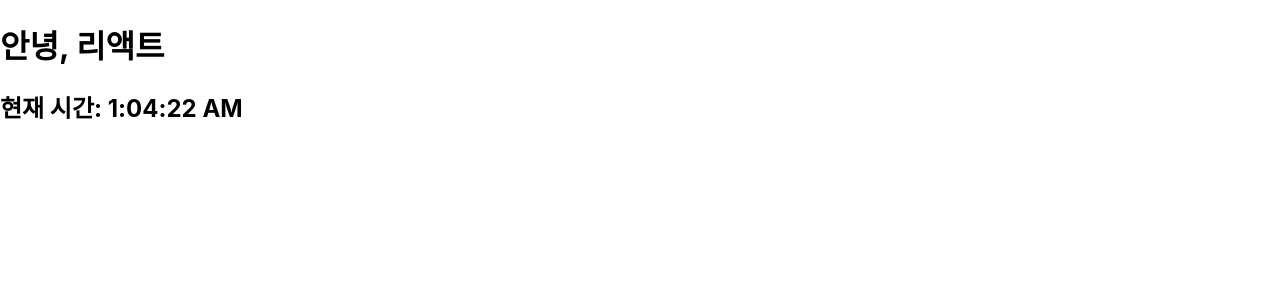
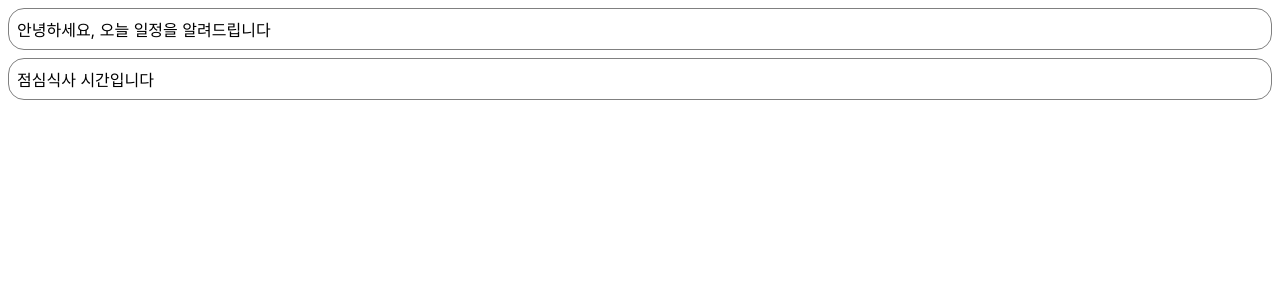
Before and after one commit to SeongEon-P/React-Class, a React (Create React App) app: page / in a window 1280 px wide. Shown: the top 300 px of the page. Built offline with nearby package versions, Linux system fonts and the light colour scheme.

Commit message:
react class_ch6

```diff
--- /dev/null
+++ b/src/chapter05/Board.jsx
@@ -0,0 +1,76 @@
+import React from "react";
+
+
+const styles = {
+    wrapper: {
+        margin: 8,
+        padding: 8,
+        display: "flex",
+        flexDirection: "row",
+        border: "1px solid grey",
+        borderRadius: 16,
+    },
+    imageContainer: {
+        marginLeft: 8,
+        display: "flex",
+        flexDirection: "column",
+        justifycontent: "center",
+    },
+
+    image: {
+        width: 100,
+        height: 100,
+        borderRadius: 25,
+    },
+    contentContainer: {
+        marginLeft: 8,
+        display: "flex",
+        flexDirection: "column",
+        justifycontent: "center",
+    },
+    titleText: {
+        color: "black",
+        fontSize: 20,
+        fontWeight: "bold",
+    },
+    nameText: {
+        color: "black",
+        fontSize: 16,
+        fontWeight: "bold",
+        textAlign: "center",
+    },
+    contentText: {
+        color: "black",
+        fontSize: 16,
+    },
+    dateText: {
+        color: "black",
+        fontSize: 16,
+    },
+};
+
+function User(props){
+    return (
+        <div style={styles.imageContainer}>
+            <img src={props.src} style={styles.image} />
+            <span style={styles.nameText}>{props.name}</span>
+        </div>
+    );
+}
+
+
+function Board(props) {
+    return (
+        <div style={styles.wrapper}>
+            <div>
+                <User src={props.imgUrl} name={props.name} />
+            </div>
+            <div style={styles.contentContainer}>
+                <span style={styles.titleText}>{props.title}</span>
+                <span style={styles.contentText}>{props.content}</span>
+                <span style={styles.dateText}>{props.date}</span>
+            </div >
+        </div >
+    );
+}
+export default Board;
--- /dev/null
+++ b/src/chapter05/BoardList.jsx
@@ -0,0 +1,25 @@
+import React from "react";
+import Board from "./Board";
+
+function BoardList(props){
+    return(
+        <div>
+            <Board
+                title="점심"
+                name="상준"
+                content="점심은 뭘로 먹을까"
+                date={new Date().toLocaleTimeString()}
+                imgUrl="https://mblogthumb-phinf.pstatic.net/MjAxNzAzMzFfNjEg/MDAxNDkwOTM2NjE4MDQy.eIMvlKaVriccpz8TPo-Wyagr3J6oEz_pRe3S32gADVIg.jQUkh4ws9TiGn6y2h2iu3z5xmyKvxrRMgS0rjJVTRPQg.PNG.jkirby/%EC%9E%A0%EB%A7%8C%EB%B3%B4.png?type=w800"
+            />
+
+            <Board
+                title="오늘 학원 끝나고 할 일 있음"
+                name="성언"
+                content="저녁 약속, 영상 편집, 복습"
+                date={new Date().toLocaleTimeString()}
+                imgUrl="https://search.pstatic.net/common/?src=http%3A%2F%2Fblogfiles.naver.net%2FMjAyNDA0MjhfMjQ3%2FMDAxNzE0MzE0MTk4OTE0.H0jnmRzv_RtoRINPYYwfoFjDttbjpBu4i1uh1huaE2og.S9me1RbMMK8MGEvyVFxv_esGORWeuvj5V6R3GDiXZKcg.JPEG%2FIMG_3863.JPG&type=sc960_832"
+            />
+        </div>
+    );
+}
+export default BoardList;
--- /dev/null
+++ b/src/chapter05/Comment.jsx
@@ -0,0 +1,54 @@
+import React from "react";
+
+const styles = {
+    wrapper: {
+        margin: 8,
+        padding: 8,
+        display: "flex",
+        flexDirection: "row",
+        border: "1px solid grey",
+        borderRadius: 16,
+    },
+    imageContainer: {},
+    image: {
+        width: 50,
+        height: 50,
+        borderRadius: 25,
+    },
+    contentContainer: {
+        marginLeft: 8,
+        display: "flex",
+        flexDirection: "column",
+        justifycontent: "center",
+    },
+    nameText: {
+        color: "black",
+        fontSize: 16,
+        fontWeight: "bold",
+    },
+    commentText: {
+        color: "black",
+        fontSize: 16,
+    },
+
+};
+
+
+function Comment(props) {
+    return (
+        <div style={styles.wrapper}>
+            <div style={styles.imageContainer}>
+                <img
+                    src="https://upload.wikimedia.org/wikipedia/commons/8/89/Portrait_Placeholder.png"
+                    style={styles.image}
+                />
+            </div>
+
+            <div style={styles.contentContainer}>
+                <span style={styles.nameText}>{props.name}</span>
+                <span style={styles.commentText}>{props.comment}</span>
+            </div >
+        </div >
+    );
+}
+export default Comment;
--- /dev/null
+++ b/src/chapter05/CommentList.jsx
@@ -0,0 +1,13 @@
+import React from "react";
+import Comment from "./Comment";
+
+function CommentList(props){
+    return(
+        <div>
+            <Comment name="서상준" comment="오늘의 점심은 뭘까요?"/>
+            <Comment name="박성언" comment="글쎄요..."/>
+            <Comment name="카리나" comment="라멘!!"/>
+        </div>
+    );
+}
+export default CommentList;
--- /dev/null
+++ b/src/chapter05/PropsEx.jsx
@@ -0,0 +1,37 @@
+import React from "react";
+
+function Welcome(props) {
+   return (
+      <h1>안녕, {props.name}</h1>
+   );
+}
+
+function Board(props) {
+   return (
+      <div>
+         <h1>{props.title}</h1>
+         <h2>{props.author}</h2>
+         <h3>{props.text}</h3>
+      </div>
+   );
+}
+
+
+function PropsEx(props) {
+   return (
+      <div>
+         <div>
+            <Welcome name="소플" />
+            <Welcome name="홍길동" />
+            <Welcome name="박경미" />
+            <Welcome name="박성언" />
+         </div>
+
+         <div>
+            <Board title="title1" author="상준" text="내용1" />
+            <Board title="title2" author="성언" text="내용2" />
+         </div>
+      </div>
+   )
+}
+export default PropsEx;
--- /dev/null
+++ b/src/chapter06/Notification.jsx
@@ -0,0 +1,43 @@
+import React from "react";
+const styles = {
+    wrapper: {
+        margin: 8,
+        padding: 8,
+        display: "flex",
+        flexDirection: "row",
+        border: "1px solid grey",
+        borderRadius: 16,
+    },
+
+    messageText: {
+        color: "black",
+        fontSize: 16,
+    },
+}
+
+class Notification extends React.Component {
+    constructor(props) {
+        super(props);
+        this.state = {};
+    }
+    componentDidMount() {
+        console.log(`${this.props.id}, componentDidMount() called.`);
+    }
+    componentDidUpdate() {
+        console.log(`${this.props.id}, componentDidUpdate() called.`);
+    }
+    componentWillUnmount() {
+        console.log(`${this.props.id}, componentWillUnmount() called.`);
+    }
+
+    render() {
+        return (
+            <div style={styles.wrapper}>
+                <span style={styles.messageText}>
+                    {this.props.message}
+                </span>
+            </div>
+        );
+    }
+}
+export default Notification;
--- /dev/null
+++ b/src/chapter06/NotificationList.jsx
@@ -0,0 +1,65 @@
+import React from "react";
+import Notification from "./Notification";
+
+const reservedNotifications = [
+    {
+        id:1,
+        message: "안녕하세요, 오늘 일정을 알려드립니다",
+    },
+
+    {
+        id:2,
+        message: "점심식사 시간입니다",
+    },
+
+    {
+        id:3,
+        message: "이제 곧 미팅이 시작됩니다",
+    },
+];
+
+var timer
+
+class NotificationList extends React.Component {
+    constructor(props) {
+        super(props)
+
+        this.state = {
+            notifications: [],
+        };
+    }
+    componentDidMount() {
+        const { notifications } = this.state;
+        timer = setInterval(() => {
+            if (notifications.length < reservedNotifications.length) {
+                const index = notifications.length;
+                notifications.push(reservedNotifications[index]);
+                this.setState({
+                    notifications: notifications,
+                });
+            } else {
+                clearInterval(timer)
+            }
+        }, 3000);
+    }
+
+    componentWillUnmount() {
+        if (timer) {
+            clearInterval(timer)
+        }
+    }
+
+    render() {
+        return (
+            <div>
+                {this.state.notifications.map((notification) => {
+                    return <Notification
+                    key={notification.id}
+                    id={notification.id}
+                    message={notification.message} />
+                })}
+            </div>
+        )
+    }
+}
+export default NotificationList;
--- a/src/index.js
+++ b/src/index.js
@@ -7,20 +7,28 @@ import Library1 from './chapter03/Library1';
 import StudentList from './chapter03/StudentList';
 import ConfirmDialog from './chapter04/ConfirmDialog';
 import Clock from './chapter04/Clock';
+import PropsEx from './chapter05/PropsEx';
+import CommentList from './chapter05/CommentList';
+import BoardList from './chapter05/BoardList';
+import NotificationList from './chapter06/NotificationList';
 
 const root = ReactDOM.createRoot(document.getElementById('root'));
-setInterval( () => {
+// setInterval( () => {
   root.render(
     <React.StrictMode>
       {/* <App /> */}
       {/* <Library1/> */}
       {/* <StudentList/> */}
       {/* <ConfirmDialog /> */}
-      <Clock />
+      {/* <Clock /> */}
+      {/* <PropsEx /> */}
+      {/* <CommentList /> */}
+      {/* <BoardList /> */}
+      <NotificationList />
     </React.StrictMode>
   );
-}, 1000)
-//setInterval 함수를 사용해서, 화면이 1초마다 다시 부르도록 함.
+// }, 1000)
+//setInterval 함수를 사용해서, 끝에 "}, 1000)"이렇게 하면서 화면이 1초마다 다시 부르도록 함.
 
 
 // If you want to start measuring performance in your app, pass a function
```
